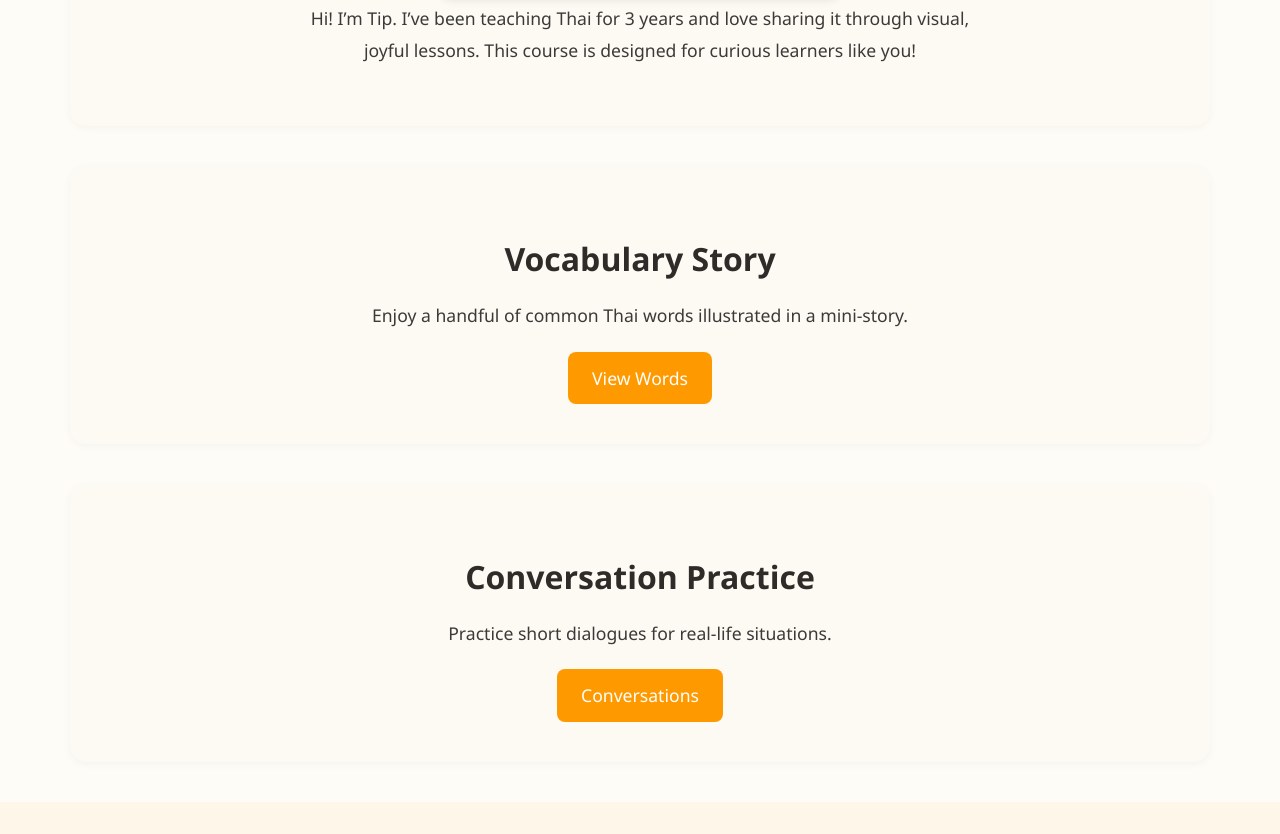
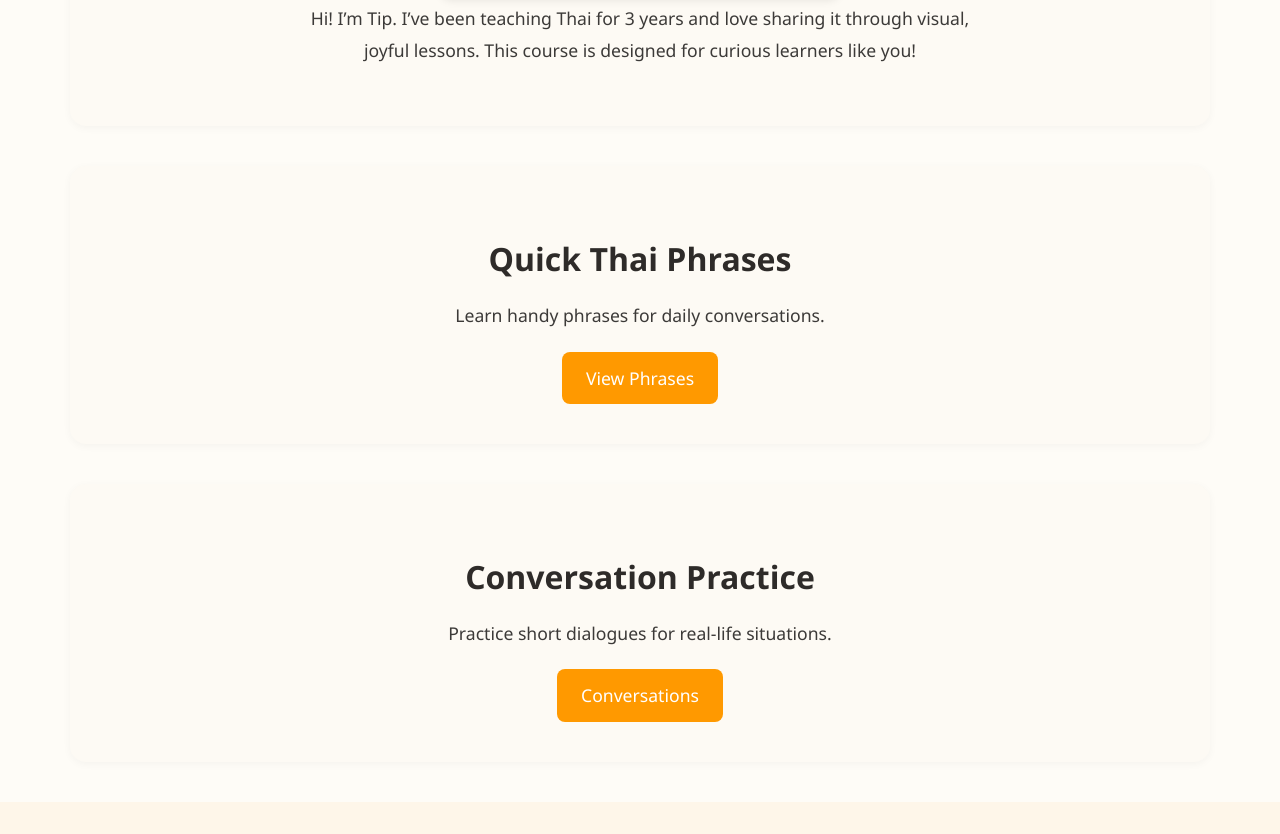
Before and after one commit to cybersage05/thai-with-tip, a plain HTML site: page index.html in a window 1280 px wide. Shown: the part 3246-4080 px from the top of the page. Drawn offline with Linux system fonts and the light colour scheme.

Commit message:
Update vocabulary section to quick phrases

```diff
--- a/index.html
+++ b/index.html
@@ -57,11 +57,11 @@
     <p>Hi! I’m Tip. I’ve been teaching Thai for 3 years and love sharing it through visual, joyful lessons. This course is designed for curious learners like you!</p>
   </section>
 
-  <section class="section">
-    <h2>Vocabulary Story</h2>
-    <p>Enjoy a handful of common Thai words illustrated in a mini-story.</p>
-    <a href="vocabulary.html" class="cta-button">View Words</a>
-  </section>
+    <section class="section">
+      <h2>Quick Thai Phrases</h2>
+      <p>Learn handy phrases for daily conversations.</p>
+      <a href="vocabulary.html" class="cta-button">View Phrases</a>
+    </section>
 
   <section class="section">
     <h2>Conversation Practice</h2>
```
Also changed, not shown: vocabulary.html (+2 -2 lines).
